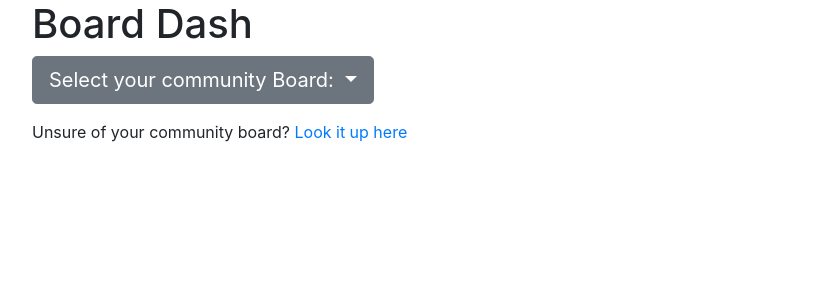
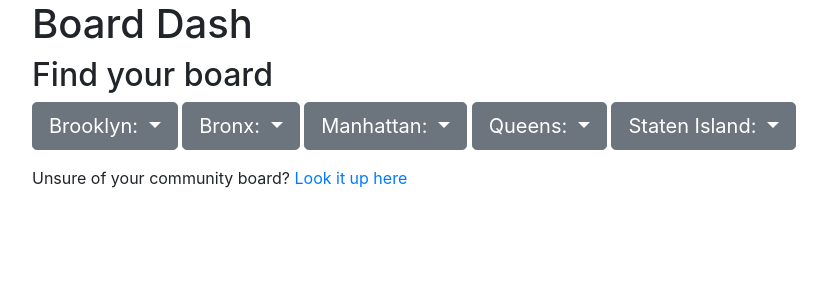
Before and after one commit to Intersection/boarddash, a Django app: page / in a window 1280 px wide. Shown: the top 300 px of the page, without its empty margins (53-880 px from the left). Run offline with Django 3.2, Linux system fonts and the light colour scheme; some libraries are stand-ins or nearby versions.

Commit message:
break out CB buttons

```diff
--- a/home/templates/index.html
+++ b/home/templates/index.html
@@ -7,38 +7,20 @@
 <div class="container">
   <h1>Board Dash</h1>
 
+  <h2>Find your board</h2>
+  {% for board in boards %}
     <div class="btn-group dropdown">
       <a class="btn btn-secondary btn-lg dropdown-toggle" href="#" role="button" id="dropdownMenuLink" data-toggle="dropdown" aria-haspopup="true" aria-expanded="false">
-      Select your community Board:
+        {{ board.title }}:
       </a>
 
       <div class="dropdown-menu pre-scrollable" aria-labelledby="dropdownMenuLink">
-      <h6 class="dropdown-header">Brooklyn</h6>
-      {% for i in brooklyn_boards %}
-      <a class="dropdown-item" href="/boards/brooklyn_{{i}}">Community Board {{i}}</a>
-      {% endfor %}
-
-      <h6 class="dropdown-header">Bronx</h6>
-      {% for i in bronx_boards %}
-      <a class="dropdown-item" href="/boards/bronx_{{i}}">Community Board {{i}}</a>
-      {% endfor %}
-
-      <h6 class="dropdown-header">Manhattan</h6>
-      {% for i in manhattan_boards %}
-      <a class="dropdown-item" href="/boards/manhattan_{{i}}">Community Board {{i}}</a>
-      {% endfor %}
-
-      <h6 class="dropdown-header">Queens</h6>
-      {% for i in queens_boards %}
-      <a class="dropdown-item" href="/boards/queens_{{i}}">Community Board {{i}}</a>
-      {% endfor %}
-
-      <h6 class="dropdown-header">Staten Island</h6>
-      {% for i in staten_island_boards %}
-      <a class="dropdown-item" href="/boards/staten_island_{{i}}">Community Board {{i}}</a>
+        {% for i in board.boards %}
+        <a class="dropdown-item" href="/boards/{{board.slug}}_{{i}}">Community Board {{i}}</a>
         {% endfor %}
       </div>
     </div>
+   {% endfor %}
 
   <div class="pt-3">
     Unsure of your community board?
--- a/home/views.py
+++ b/home/views.py
@@ -6,11 +6,33 @@
 
 def index(request):
     data = {
-        'brooklyn_boards': range(1, 19),
-        'bronx_boards': range(1, 13),
-        'manhattan_boards': range(1, 13),
-        'queens_boards': range(1, 15),
-        'staten_island_boards': range(1, 4),
+        'boards': [
+            {
+                'title': 'Brooklyn',
+                'slug': 'brooklyn',
+                'boards': range(1, 19),
+            },
+            {
+                'title': 'Bronx',
+                'slug': 'bronx',
+                'boards': range(1, 13),
+            },
+            {
+                'title': 'Manhattan',
+                'slug': 'manhattan',
+                'boards': range(1, 13),
+            },
+            {
+                'title': 'Queens',
+                'slug': 'queens',
+                'boards': range(1, 15),
+            },
+            {
+                'title': 'Staten Island',
+                'slug': 'staten_island',
+                'boards': range(1, 4),
+            },
+        ],
     }
     return render(request, 'index.html', data)
 
```
Lines whose indentation alone changed are shown as unchanged.
